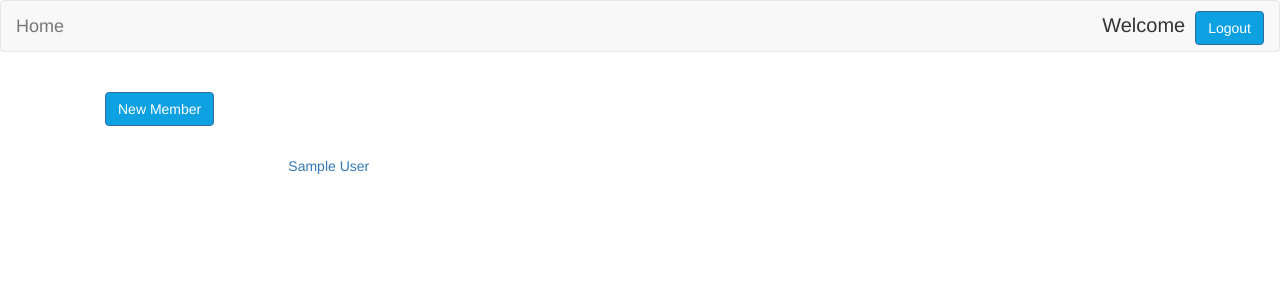
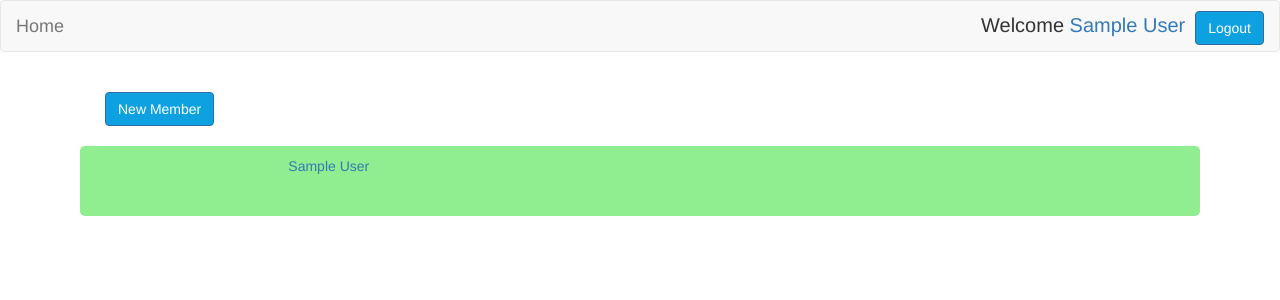
Before and after one commit to pykafe/Pykafe_site, a Django app: page / in a window 1280 px wide. Shown: the top 300 px of the page. Run offline with Django 3.2, Linux system fonts and the light colour scheme; the visitor is signed in with stand-in values (Sample User, id 1); data comes from the database, SQL or seed files in the repository; some libraries are stand-ins or nearby versions.

Commit message:
add a full name to welcome and active user when an user has on login

```diff
--- a/pykafe/members/static/css/biopy.css
+++ b/pykafe/members/static/css/biopy.css
@@ -107,3 +107,8 @@
     margin:10px;
     padding:10px;
 }
+
+.me {
+    background-color: LightGreen;
+    border-radius:5px;
+}
--- a/pykafe/members/templates/members/base.html
+++ b/pykafe/members/templates/members/base.html
@@ -15,7 +15,7 @@
             <div class="container-fluid">
                 <a class="navbar-brand" href="{% url 'list' %}">Home</a>
                 <a class="btn btn-primary logout" href="{% url 'logout' %}" role="button">Logout</a>
-                <p class="welcome">Welcome<a href=""></a></p>
+                     <p class="welcome">Welcome<a href="{% url 'edit' user.id %}"> {{ user.get_full_name }}</a></p>
             </div>
         </nav>
         {% if messages %}
```
